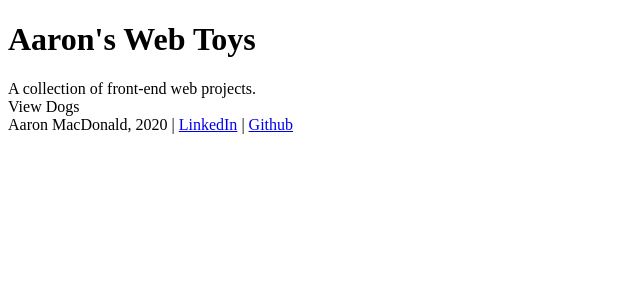
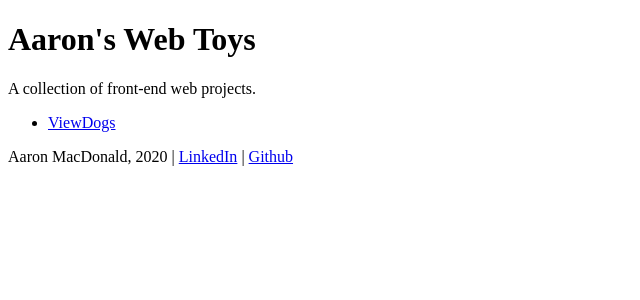
Before and after one commit to AaronWizard/webtoys, a React app: page /#/ in a window 1280 px wide. Shown: the top 300 px of the page, without its empty margins (0-640 px from the left). Built offline with nearby package versions, Linux system fonts and the light colour scheme.

Commit message:
Added react routing.

```diff
--- a/package.json
+++ b/package.json
@@ -38,6 +38,7 @@
   "dependencies": {
     "prop-types": "^15.7.2",
     "react": "^16.12.0",
-    "react-dom": "^16.12.0"
+    "react-dom": "^16.12.0",
+    "react-router-dom": "^5.1.2"
   }
 }
--- /dev/null
+++ b/src/components/HomeLink.jsx
@@ -0,0 +1,10 @@
+import React from 'react';
+import { Link } from 'react-router-dom';
+
+const HomeLink = () => (
+	<div>
+		<Link to="/">Home</Link>
+	</div>
+);
+
+export default HomeLink;
--- a/src/components/Main.jsx
+++ b/src/components/Main.jsx
@@ -1,13 +1,16 @@
 import React from 'react';
+import { HashRouter as Router, Route } from 'react-router-dom';
 
 import About from './about/About';
 import ViewDogs from './viewdogs/ViewDogs';
 
 const Main = () => (
-	<main>
-		<About />
-		<ViewDogs />
-	</main>
+	<Router basename="/">
+		<main>
+			<Route exact path="/" component={About} />
+			<Route path="/viewdogs" component={ViewDogs} />
+		</main>
+	</Router>
 );
 
 export default Main;
--- a/src/components/about/About.jsx
+++ b/src/components/about/About.jsx
@@ -1,8 +1,13 @@
 import React from 'react';
+import { Link } from 'react-router-dom';
 
 const About = () => (
 	<div>
 		A collection of front-end web projects.
+
+		<ul>
+			<li><Link to="/viewdogs">ViewDogs</Link></li>
+		</ul>
 	</div>
 );
 
--- a/src/components/viewdogs/ViewDogs.jsx
+++ b/src/components/viewdogs/ViewDogs.jsx
@@ -1,8 +1,12 @@
 import React from 'react';
+
+import HomeLink from '../HomeLink';
 
 const ViewDogs = () => (
 	<div>
 		View Dogs
+
+		<HomeLink />
 	</div>
 );
 
```
Also changed, not shown: 1 other file (tests, documents, lock files or other folders).
